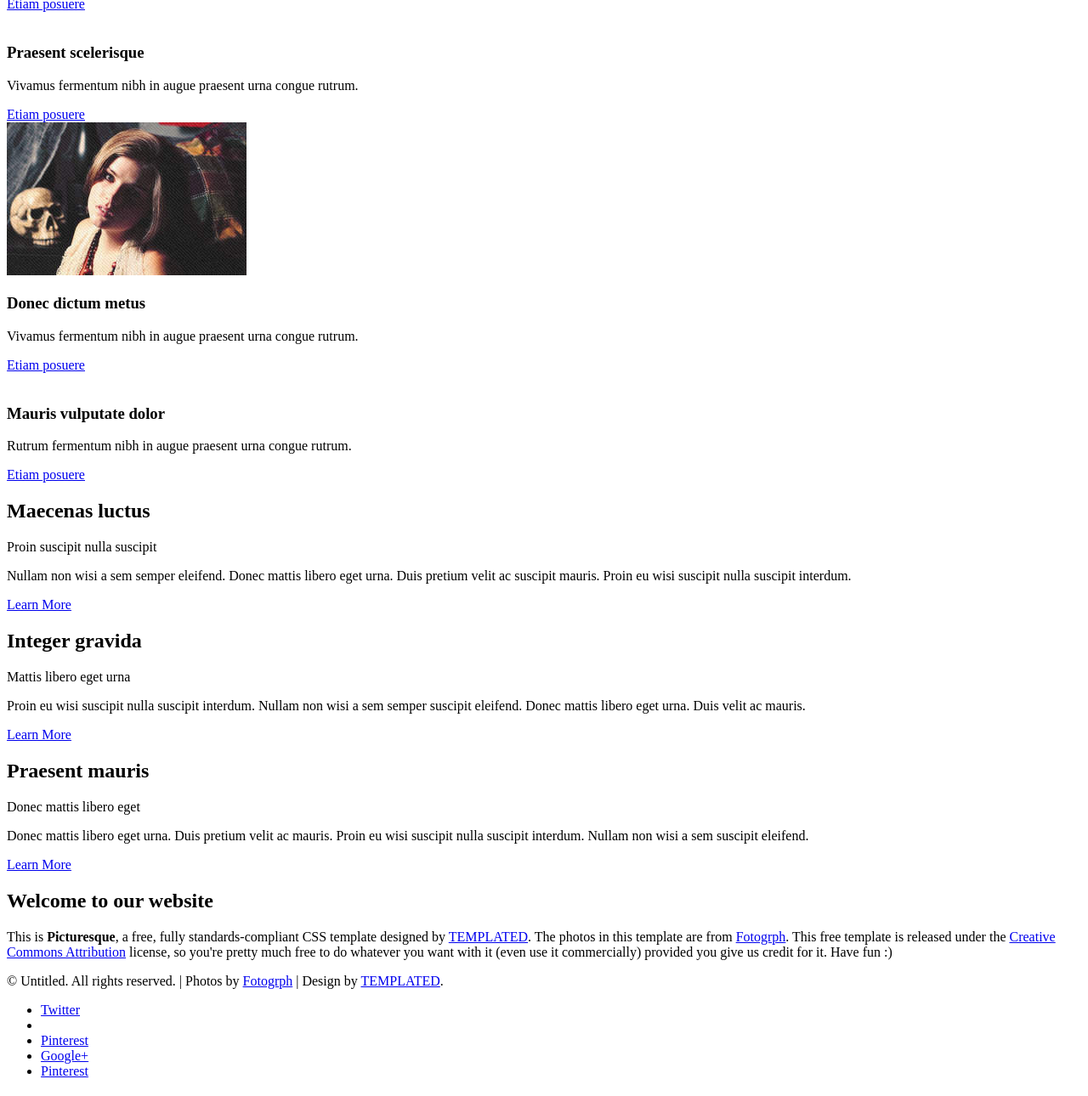
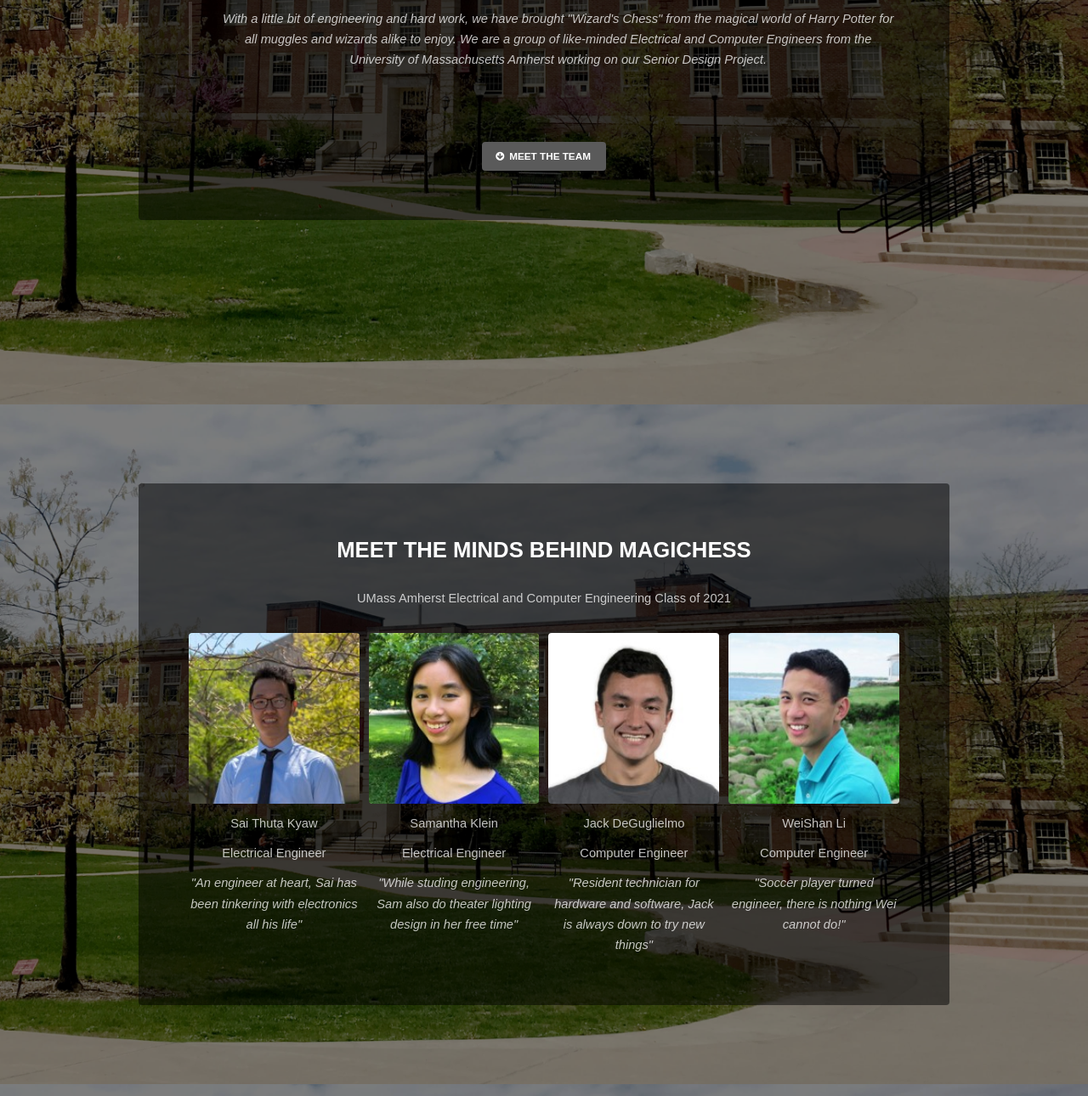
Before and after one commit to sinethuta/sinethuta.github.io, a plain HTML site: page team.html in a window 1280 px wide. Shown: the part 370-1660 px from the top of the page at 85% size. Drawn offline with Linux system fonts and the light colour scheme; a web font is replaced by a local one.

Commit message:
Updated teams

```diff
--- a/assets/css/main.css
+++ b/assets/css/main.css
@@ -15,7 +15,7 @@
 		padding: 0;
 		border: 0;
 		font-size: 100%;
-		font: inherit;
+		font-family: "Nunito", sans-serif;
 		vertical-align: baseline;
 	}
 
@@ -3323,7 +3323,7 @@
 
 	#header {
 		background-color: transparent;
-		color: #fdd1d1;
+
 		cursor: default;
 		height: 3.25em;
 		left: 0;
@@ -3338,7 +3338,7 @@
 
 		#header.alt {
 			top: 0;
-			background: #F64747;
+
 		}
 
 		#header .logo {
@@ -3467,7 +3467,7 @@
 		-ms-transition: -ms-transform 0.5s ease, box-shadow 0.5s ease, visibility 0.5s;
 		transition: transform 0.5s ease, box-shadow 0.5s ease, visibility 0.5s;
 		-webkit-overflow-scrolling: touch;
-		background: #f64242;
+		background: #AAA8B2;
 		box-shadow: none;
 		color: #ffffff;
 		height: 100%;
@@ -3521,7 +3521,7 @@
 			transition: color 0.2s ease-in-out;
 			-webkit-tap-highlight-color: transparent;
 			border: 0;
-			color: #fbb5b5;
+			color: #ffffff;
 			cursor: pointer;
 			display: block;
 			height: 3.25em;
@@ -4179,10 +4179,10 @@
 /* Footer */
 
 	#footer {
-		background-color: #F64747;
+		background-color: #AAA8B2;
 		color: #fdd1d1;
 		padding: 6em 0 4em 0;
-		background: #F64747;
+		background: #AAA8B2;
 	}
 
 		#footer input, #footer select, #footer textarea {
--- a/team.html
+++ b/team.html
@@ -1,123 +1,133 @@
-<!DOCTYPE html PUBLIC "-//W3C//DTD XHTML 1.0 Strict//EN" "http://www.w3.org/TR/xhtml1/DTD/xhtml1-strict.dtd">
+<!DOCTYPE HTML>
 <!--
-Design by TEMPLATED
-http://templated.co
-Released for free under the Creative Commons Attribution License
+	Road Trip by TEMPLATED
+	templated.co @templatedco
+	Released for free under the Creative Commons Attribution 3.0 license (templated.co/license)
+-->
+<html>
+	<head>
+		<title>Meet the Team</title>
+		<meta charset="utf-8" />
+		<meta name="viewport" content="width=device-width, initial-scale=1" />
+		<link rel="stylesheet" href="assets/css/main.css" />
+	</head>
 
-Name       : Picturesque
-Description: A two-column, fixed-width design with dark color scheme.
-Version    : 1.0
-Released   : 20131223
+	<body class="subpage">
 
--->
-<html xmlns="http://www.w3.org/1999/xhtml">
-<head>
-<meta http-equiv="Content-Type" content="text/html; charset=utf-8" />
-<title></title>
-<meta name="keywords" content="" />
-<meta name="description" content="" />
-<link href="http://fonts.googleapis.com/css?family=Source+Sans+Pro:200,300,400,600,700,900" rel="stylesheet" />
-<link href="default.css" rel="stylesheet" type="text/css" media="all" />
-<link href="fonts.css" rel="stylesheet" type="text/css" media="all" />
+		<!-- Header -->
+			<header id="header" class="alt">
+				<div class="logo"><a href="index.html"><span>SDP 21 Team 10</span></a></div>
+				<a href="#menu"><span>Menu</span></a>
+			</header>
 
-<!--[if IE 6]><link href="default_ie6.css" rel="stylesheet" type="text/css" /><![endif]-->
+		<!-- Nav -->
+			<nav id="menu">
+				<ul class="links">
+					<li><a href="index.html">Home</a></li>
+					<li><a href="team.html">Meet the team</a></li>
+					<li><a href="specs.html">Tech Specs</a></li>
+					<li><a href="design_review.html">Design Reviews</a></li>
+					<li><a href="final.html">Final Project</a></li>
+				</ul>
+			</nav>
 
-</head>
-<body>
-<div id="header-wrapper">
-	<div id="header" class="container">
-		<div id="logo">
-			<h1><a href="#">Picturesque</a></h1>
+
+		<!-- Main -->
+		<section id="banner" class="bg-img" data-bg="banner2.jpg">
+				<div class="inner box">
+					<article>
+						<header>
+							<h2>Who are we? </h2>
+							<blockquote>
+							With a little bit of engineering and hard work, we have brought "Wizard's Chess" from the magical world of Harry Potter for all muggles and wizards alike to enjoy. We are a group of like-minded Electrical and Computer Engineers from the University of Massachusetts Amherst working on our Senior Design Project.
+							</blockquote>
+						<br><br>
+						</header>
+
+
+
+						<footer class="center">
+						<a href="#meetteam" class="button small icon fa-arrow-circle-down">Meet the team</a>
+						</footer>
+					</article>
 				</div>
+		</section>
+
+
+		<div id="meetteam" class="wrapper post bg-img" data-bg="banner2.jpg">
+			<div class="inner">
+			<div class="box">
+			<h2>
+			Meet the Minds behind MagiChess
+			</h2>
+			<p>
+			UMass Amherst Electrical and Computer Engineering Class of 2021
+			</p>
+								<div class="row 50% uniform">
+									<div class="3u"><span class="image fit"><img src="images/Sai.jpg" alt="" /></span></div>
+									<div class="3u"><span class="image fit"><img src="images/Sam.jpg" alt="" /></span></div>
+									<div class="3u"><span class="image fit"><img src="images/Jack.jpg" alt="" /></span></div>
+									<div class="3u$"><span class="image fit"><img src="images/Wei.jpg" alt="" /></span></div>
+									<!--Break-->
+									<div class="3u"><span></span>Sai Thuta Kyaw</div>
+									<div class="3u"><span></span>Samantha Klein</div>
+									<div class="3u"><span></span>Jack DeGuglielmo</div>
+									<div class="3u$"><span></span>WeiShan Li</div>
+
+									<div class="3u">Electrical Engineer</div>
+									<div class="3u">Electrical Engineer</div>
+									<div class="3u">Computer Engineer</div>
+									<div class="3u$">Computer Engineer</div>
+
+									<div class="3u">
+									<i>
+									"An engineer at heart, Sai has been tinkering with electronics all his life"
+									</i>
 									</div>
-	<div id="menu-wrapper">
-		<div id="menu" class="container">
-			<ul>
-				<li class="current_page_item"><a href="#" accesskey="1" title="">Homepage</a></li>
-				<li><a href="#" accesskey="2" title="">Our Clients</a></li>
-				<li><a href="#" accesskey="3" title="">About Us</a></li>
-				<li><a href="#" accesskey="4" title="">Careers</a></li>
-				<li><a href="#" accesskey="5" title="">Contact Us</a></li>
-			</ul>
+									<div class="3u"><i>
+									"While studing engineering, Sam also do theater lighting design in her free time"
+									</i></div>
+									<div class="3u"><i>
+									"Resident technician for hardware and software, Jack is always down to try new things"
+									</i></div>
+									<div class="3u$"><i>
+									"Soccer player turned engineer, there is nothing Wei cannot do!"
+									</i></div>
+
 								</div>
 			</div>
 			</div>
-<div id="banner"></div>
-<div id="wrapper2">
-	<div id="portfolio" class="container">
-		<div class="title">
-			<h2>Integer gravida</h2>
-			<span class="byline">Mattis libero eget urna</span>
 		</div>
-		<div class="column1">
-			<div class="box"> <a href="#"><img src="images/scr01.jpg" alt="" class="image image-full" /></a>
-				<h3>Vestibulum venenatis</h3>
-				<p>Fermentum nibh augue praesent a lacus at urna congue rutrum.</p>
-				<a href="#" class="button button-small">Etiam posuere</a> </div>
+
+
+
+		<div id="meetadvisor" class="wrapper post bg-img" data-bg="banner2.jpg">
+			<div class="inner">
+			<div class="box">
+			<h2>
+			Meet the Advisor behind MagiChess
+			</h2>
+
+			<center>
+								<div class="center">
+									<div class="3u$ center"><span class="image fit"><img src="images/Shira.jpg" alt="" /></span></div>
+									<div class="3u$"><span></span>Shira Epstein<br></div>
+									<div class="3u$">Resident Advisor<br></div>
+									<div class="4u$"><i>
+									"As a true maker, Shira is always excited to make something either for herself or to help someone"
+									</i></div>
+
 								</div>
-		<div class="column2">
-			<div class="box"> <a href="#"><img src="images/scr02.jpg" alt="" class="image image-full" /></a>
-				<h3>Praesent scelerisque</h3>
-				<p>Vivamus fermentum nibh in augue praesent urna congue rutrum.</p>
-				<a href="#" class="button button-small">Etiam posuere</a> </div>
-		</div>
-		<div class="column3">
-			<div class="box"> <a href="#"><img src="images/scr03.jpg" alt="" class="image image-full" /></a>
-				<h3>Donec dictum metus</h3>
-				<p>Vivamus fermentum nibh in augue praesent urna congue rutrum.</p>
-				<a href="#" class="button button-small">Etiam posuere</a> </div>
-		</div>
-		<div class="column4">
-			<div class="box"> <a href="#"><img src="images/scr04.jpg" alt="" class="image image-full" /></a>
-				<h3>Mauris vulputate dolor</h3>
-				<p>Rutrum fermentum nibh in augue praesent urna congue rutrum.</p>
-				<a href="#" class="button button-small">Etiam posuere</a> </div>
+			</center>
 			</div>
 		</div>
-</div>
-<div class="wrapper">
-	<div id="three-column" class="container">
-		<div><span class="arrow-down"></span></div>
-		<div id="tbox1">
-			<div class="title">
-				<h2>Maecenas luctus</h2>
-				<span class="byline">Proin suscipit nulla suscipit </span>
-			</div>
-			<p>Nullam non wisi a sem semper eleifend. Donec mattis libero eget urna. Duis pretium velit ac suscipit mauris. Proin eu wisi suscipit nulla suscipit interdum.</p>
-			<a href="#" class="button">Learn More</a> </div>
-		<div id="tbox2">
-			<div class="title">
-				<h2>Integer gravida</h2>
-				<span class="byline">Mattis libero eget urna</span>
-			</div>
-			<p>Proin eu wisi suscipit nulla suscipit interdum. Nullam non wisi a sem semper suscipit eleifend. Donec mattis libero eget urna. Duis  velit ac mauris.</p>
-			<a href="#" class="button">Learn More</a> </div>
-		<div id="tbox3">
-			<div class="title">
-				<h2>Praesent mauris</h2>
-				<span class="byline">Donec mattis libero eget</span>
-			</div>
-			<p>Donec mattis libero eget urna. Duis pretium velit ac mauris. Proin eu wisi suscipit nulla suscipit interdum. Nullam non wisi a sem suscipit  eleifend.</p>
-			<a href="#" class="button">Learn More</a> </div>
-	</div>
-</div>
-<div id="page-wrapper">
-	<div id="page" class="container">
-		<div class="title">
-			<h2>Welcome to our website</h2>
-		</div>
-		<p>This is <strong>Picturesque</strong>, a free, fully standards-compliant CSS template designed by <a href="http://templated.co" rel="nofollow">TEMPLATED</a>. The photos in this template are from <a href="http://fotogrph.com/"> Fotogrph</a>. This free template is released under the <a href="http://templated.co/license">Creative Commons Attribution</a> license, so you're pretty much free to do whatever you want with it (even use it commercially) provided you give us credit for it. Have fun :) </p>
-	</div>
-</div>
-<div id="copyright" class="container">
-	<p>&copy; Untitled. All rights reserved. | Photos by <a href="http://fotogrph.com/">Fotogrph</a> | Design by <a href="http://templated.co" rel="nofollow">TEMPLATED</a>.</p>
-		<ul class="contact">
-			<li><a href="#" class="icon icon-twitter"><span>Twitter</span></a></li>
-			<li><a href="#" class="icon icon-facebook"><span></span></a></li>
-			<li><a href="#" class="icon icon-dribbble"><span>Pinterest</span></a></li>
-			<li><a href="#" class="icon icon-tumblr"><span>Google+</span></a></li>
-			<li><a href="#" class="icon icon-rss"><span>Pinterest</span></a></li>
-		</ul>
-</div>
+
+			<script src="assets/js/jquery.min.js"></script>
+			<script src="assets/js/jquery.scrolly.min.js"></script>
+			<script src="assets/js/jquery.scrollex.min.js"></script>
+			<script src="assets/js/skel.min.js"></script>
+			<script src="assets/js/util.js"></script>
+			<script src="assets/js/main.js"></script>
+
 	</body>
 </html>
```
Also changed, not shown: elements.html (+4 -2 lines), index.html (+4 -2 lines), images/Jack.jpg (added), images/Sai.jpg (added), images/Sam.jpg (added), images/Shira.jpg (added), images/Wei.jpg (added), 1 other file. Lines whose indentation alone changed are shown as unchanged.
